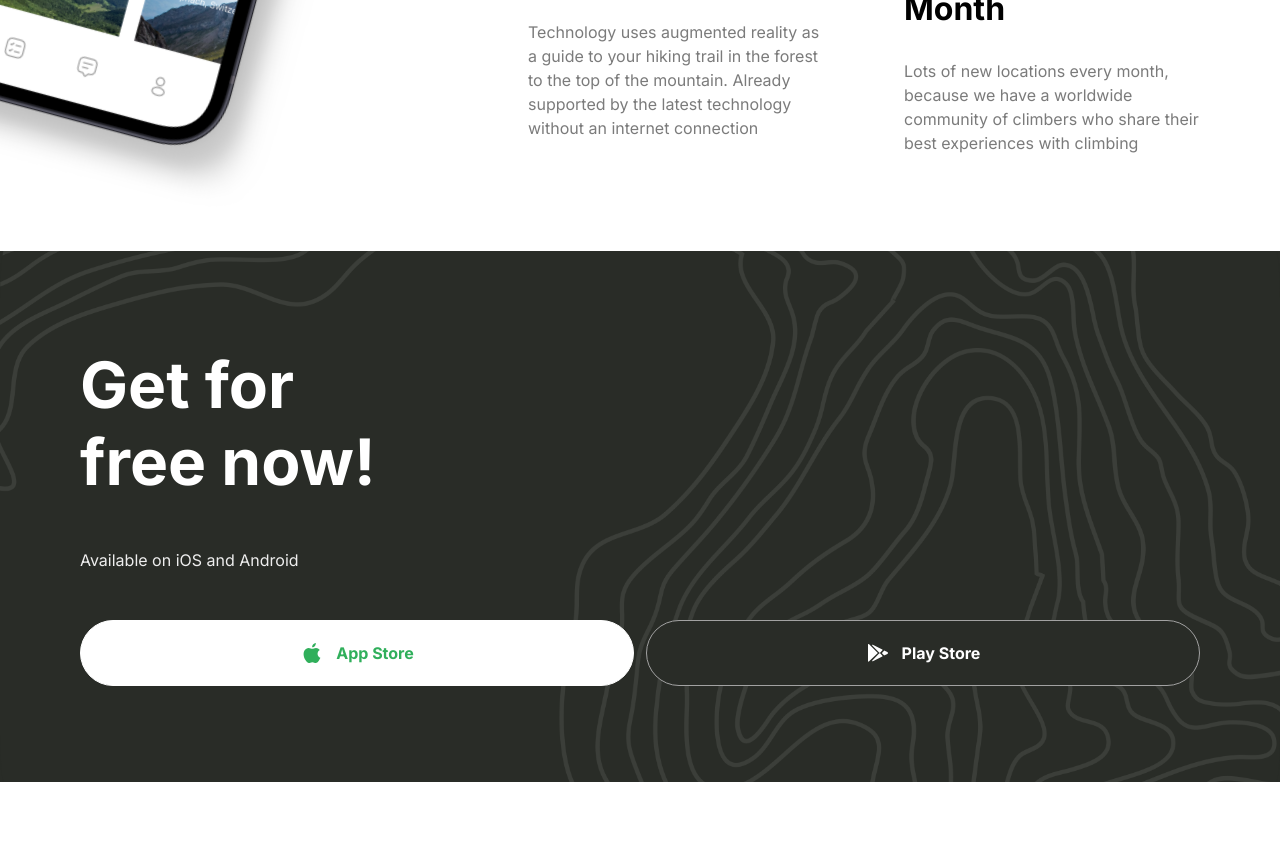
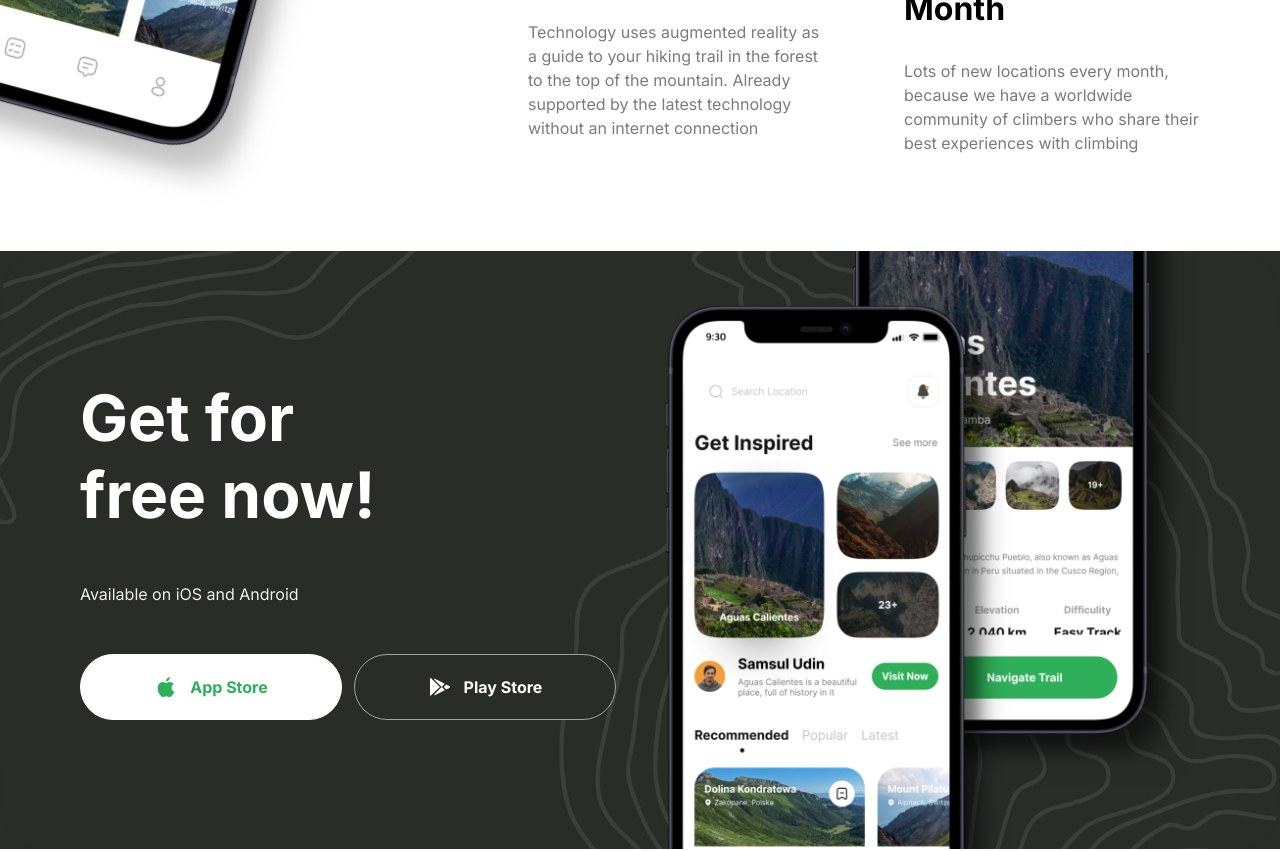
Before and after one commit to Bear29ers/travel-website, a Next.js app: page / in a window 1280 px wide. Shown: the part 3520-4371 px from the top of the page. Built offline with nearby package versions, Linux system fonts and the light colour scheme.

Commit message:
:sparkles: complete Call to action section

```diff
--- a/components/GetApp.tsx
+++ b/components/GetApp.tsx
@@ -1,4 +1,6 @@
 import type { FC } from 'react';
+
+import Image from 'next/image';
 
 import Button from './Button';
 
@@ -14,6 +16,9 @@
             <Button type="button" title="Play Store" icon="/android.svg" variant="btn_dark_green_outline" full />
           </div>
         </div>
+        <div className="flex flex-1 items-center justify-end">
+          <Image src="/phones.png" alt="phones" width={550} height={870} />
+        </div>
       </div>
     </section>
   );
```
